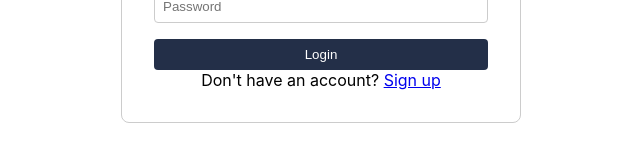
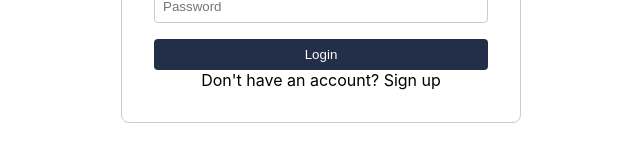
Before and after one commit to Ujjawal-Rajput/SummarEase-frontend, a React (Vite) app: page /SummarEase-frontend/login in a window 1280 px wide. Shown: the part 161-321 px from the top of the page, without its empty margins (319-959 px from the left). Built offline with nearby package versions, Linux system fonts and the light colour scheme.

Commit message:
resolve production routing issues

```diff
--- a/src/Components/Login.jsx
+++ b/src/Components/Login.jsx
@@ -54,7 +54,7 @@ const Login = () => {
 
             </form>
             <p>
-                Don't have an account? <a href="/signup">Sign up</a>
+                Don't have an account? <a onClick={()=>navigate('/signup')}>Sign up</a>
             </p>
         </div>
     );
--- a/src/Components/ProtectedRoute.jsx
+++ b/src/Components/ProtectedRoute.jsx
@@ -1,13 +1,14 @@
 import React from 'react';
 import { useRecoilValue } from 'recoil';
-import { Navigate } from 'react-router-dom';
+import { Navigate, useNavigate } from 'react-router-dom';
 import { authState } from '../Store/State';
 
 const ProtectedRoute = ({ children }) => {
   const auth = useRecoilValue(authState);
+  const navigate = useNavigate();
   console.log(auth)
 
-  return auth.user ? children : <Navigate to="/login" replace />;
+  return auth.user ? children : navigate("/login");
 };
 
 export default ProtectedRoute;
--- a/src/Components/Signup.jsx
+++ b/src/Components/Signup.jsx
@@ -55,7 +55,7 @@ const Signup = () => {
 
             </form>
             <p>
-                Already have an account? <a href="/login">Login</a>
+                Already have an account? <a onClick={()=>navigate('/login')}>Login</a>
             </p>
         </div>
     );
```
